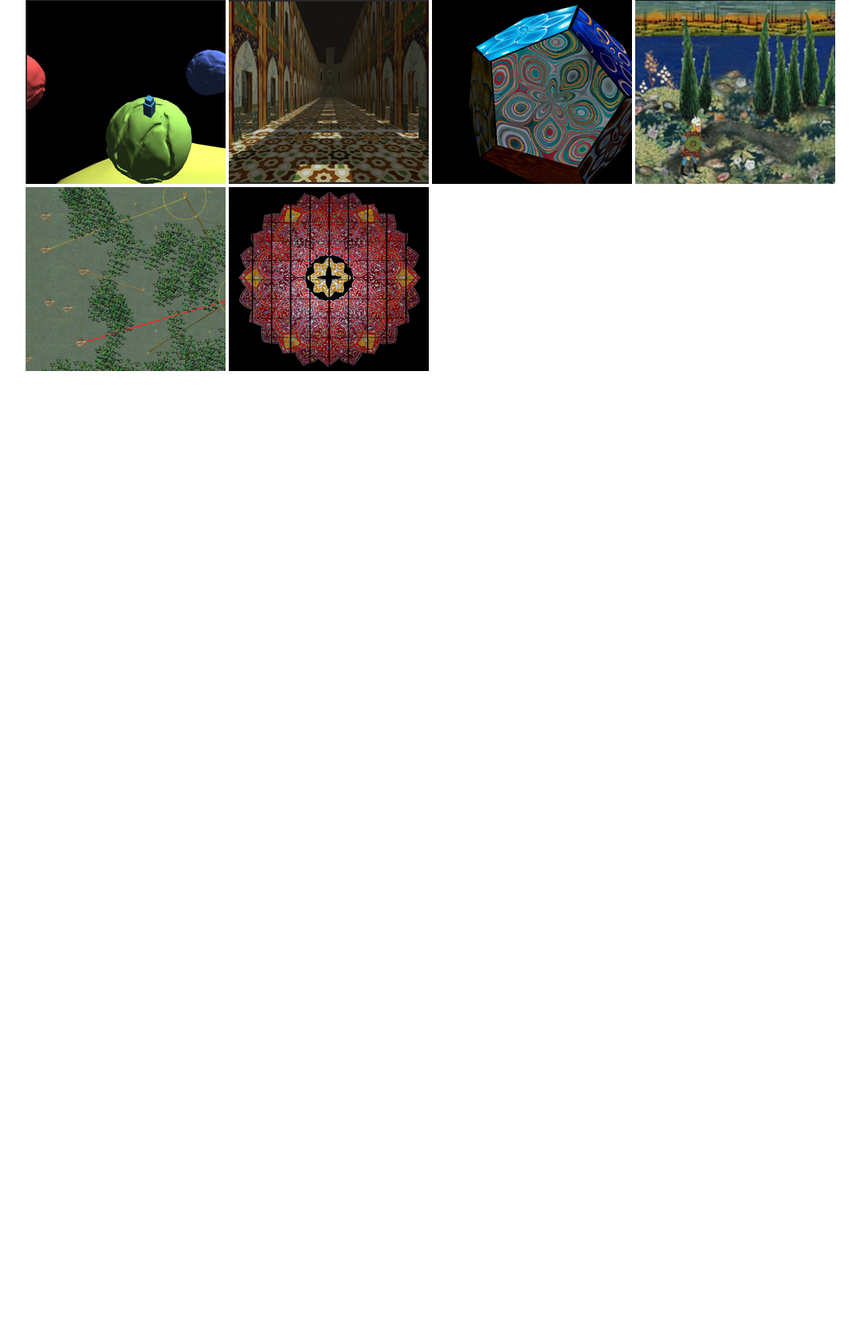
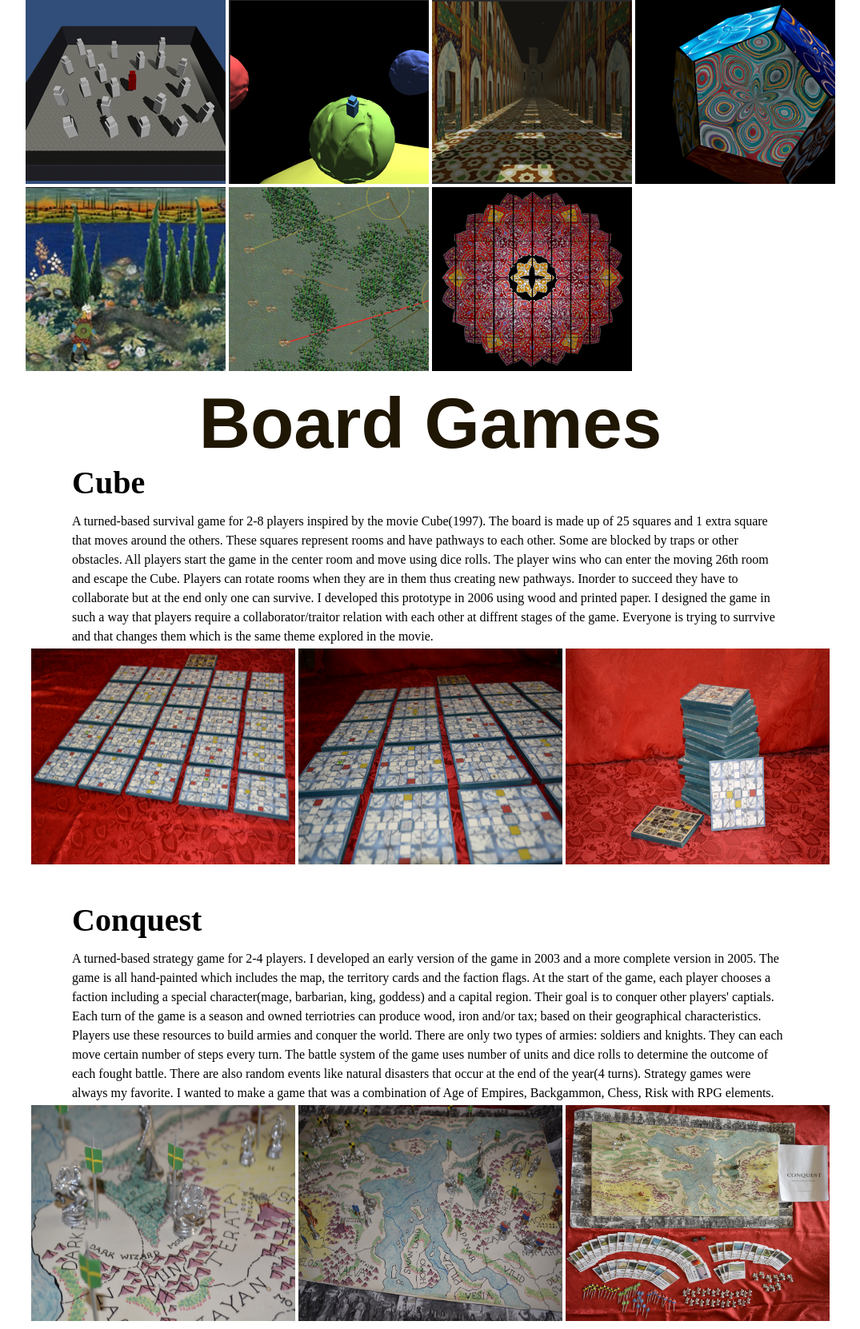
Before and after one commit to muadibbm/muadibbm.github.com, a plain HTML site: page index.html in a window 1280 px wide. Shown: the part 704-2366 px from the top of the page at 80% size, without its empty margins (102-1177 px from the left). Before the commit the page ends 1182 px from the top, so only its background shows below. Drawn offline with Linux system fonts and the light colour scheme.

Commit message:
added board games and Gloops

```diff
--- a/index.html
+++ b/index.html
@@ -37,6 +37,9 @@ Released   : 20081009
 		<table>
 			<tr>
 				<td>
+					<a href="https://play.google.com/store/apps/details?id=com.GriffinGames.GloopsTheGreatFall&hl=en" target="blank" style="text-decoration:none"><div class="pic" style="background-image:url(gloops.jpg)"><div class="text"><h2>Gloops</h2><h3>A simple physics-based arcade game for mobile</h3></div></div></a>
+				</td>
+				<td>
 					<a href="http://waragentgame.com/" target="blank" style="text-decoration:none"><div class="pic" style="background-image:url(agent.jpg)"><div class="text"><h2>War Agent</h2><h3>A mobile game that explores the world of war profiteering</h3></div></div></a>
 				</td>
 				<td>
@@ -45,11 +48,11 @@ Released   : 20081009
 				<td>
 					<a href="Grasslands.html" target="blank" style="text-decoration:none"><div class="pic" style="background-image:url(grasslands.png)"><div class="text"><h2>Grasslands</h2><h3>A first person prototype set in a mysterious universe known as the grasslands</h3></div></div></a>
 				</td>
+			</tr>
+			<tr>
 				<td>
 					<a href="IndieSpeedRun2013.html" target="blank" style="text-decoration:none"><div class="pic" style="background-image:url(BeatEmAds.png)"><div class="text"><h2>Beat'em Ads</h2><h3>A 2D platformer about Pop-up ads made in 48 hours for Indie Speed Run 2013</h3></div></div></a>
 				</td>
-			</tr>
-			<tr>
 				<td>
 					<a href="http://shine2013.github.io/" target="blank" style="text-decoration:none"><div class="pic" style="background-image:url(Shine.png)"><div class="text"><h2>Shine</h2><h3>A sensory gameplay experience about what it means to traverse the dangers of darkness alone developed at Academia summer school by Ubisoft</h3></div></div></a>
 				</td>
@@ -59,11 +62,11 @@ Released   : 20081009
 				<td>
 					<a href="http://player.vimeo.com/video/88797560" target="blank" style="text-decoration:none"><div class="pic" style="background-image:url(Orbitz.png)"><div class="text"><h2>Orbitz</h2><h3>A real-time strategy game set in a galaxy torn apart by an ancient war</h3></div></div></a>
 				</td>
+			</tr>
+			<tr>
 				<td>
 					<a href="Experiment.html" target="blank" style="text-decoration:none"><div class="pic" style="background-image:url(TheExperiment.png)"><div class="text"><h2>Untitled</h2><h3>A prototype of reactive AI behaviors</h3></div></div></a>
 				</td>
-			</tr>
-			<tr>
 				<td>
 					<a href="Gravity.html" target="blank" style="text-decoration:none"><div class="pic" style="background-image:url(gravity.png)"><div class="text"><h2>Untitled</h2><h3>A prototype of gravitational behaviour of planets</h3></div></div></a>
 				</td>
@@ -73,11 +76,11 @@ Released   : 20081009
 				<td>
 					<a href="dodecahedron kaleidoscope.html" target="blank" style="text-decoration:none"><div class="pic" style="background-image:url(kaleidoscope.png)"><div class="text"><h2>Kaleidoscope</h2><h3>A dodecahedron kaleidoscope prototype</h3></div></div></a>
 				</td>
+			</tr>
+			<tr>
 				<td>
 					<a href="http://player.vimeo.com/video/88798276" target="blank" style="text-decoration:none"><div class="pic" style="background-image:url(KokPrototype.png)"><div class="text"><h2>Untitled</h2><h3>A game prototype using persian miniature paintings</h3></div></div></a>
 				</td>
-			</tr>
-			<tr>
 				<td>
 					<a href="http://cs.mcgill.ca/~mdehda/Xrpg/index.html" target="blank" style="text-decoration:none"><div class="pic" style="background-image:url(biomap.png)"><div class="text"><h2>Untitled</h2><h3>A tower-defense game prototype that helps solve subgraph isomorphism problem</h3></div></div></a>
 				</td>
@@ -86,20 +89,50 @@ Released   : 20081009
 				</td>
 		</table>
 		</div>
-		<!--
-		<div>
-		<table border="0" class="gameText">
-		<tr>
-		<td>play an environmentally-unfriendly game<br>Disclaimer: Burning trees should only<br>be done in an virtual environment</td>
-		<td><pre>         </pre></td>
-		<td>
-		<a href="http://cliqparty.com/pyro" target="blank">Pyro</a></td>
-		<td></td>
-		</tr>
-		</table>
-		</div>-->
-		<br>
+		<br><h1 style="font-size:89px">Board Games</h1></br>
+		<div class="mainText">
+		<h6 style="font-size:40px">Cube</h6>
+				<p style><br>A turned-based survival game for 2-8 players inspired by the movie Cube(1997).
+				The board is made up of 25 squares and 1 extra square that moves around the others. These
+				squares represent rooms and have pathways to each other. Some are blocked by traps or other
+				obstacles. All players start the game in the center room and move using dice rolls.
+				The player wins who can enter the moving 26th room and escape the Cube. Players can
+				rotate rooms when they are in them thus creating new pathways.
+				Inorder to succeed they have to collaborate but at the end only one can survive.
+				I developed this prototype in 2006 using wood and printed paper. I designed the game in such a way that
+				players require a collaborator/traitor relation with each other at diffrent stages of the game.
+				Everyone is trying to surrvive and that changes them which is the same theme explored in the movie.</p>
+		<table>
+			<tr>
+				<td><img src="boardgames/Cube1.jpg" style="width:330px;height:270px"></td>
+				<td><img src="boardgames/Cube2.jpg" style="width:330px;height:270px"></td>
+				<td><img src="boardgames/Cube3.jpg" style="width:330px;height:270px"></td>
+			</tr>
+		<table>
+		<br></br>
+		<h6 style="font-size:40px">Conquest</h6>
+				<p style><br>A turned-based strategy game for 2-4 players. I developed an early version of
+				the game in 2003 and a more complete version in 2005. The game is all hand-painted which
+				includes the map, the territory cards and the faction flags. At the start of the game, each player
+				chooses a faction including a special character(mage, barbarian, king, goddess) and a capital region.
+				Their goal is to conquer other players' captials.
+				Each turn of the game is a season and owned terriotries can produce wood, iron and/or tax; based
+				on their geographical characteristics. Players use these resources to build armies and conquer the
+				world. There are only two types of armies: soldiers and knights. They can each move certain number of steps
+				every turn. The battle system of the game uses number of units and dice rolls to determine the outcome of each
+				fought battle.
+				There are also random events like natural disasters that occur at the end of the year(4 turns).
+				Strategy games were always my favorite. I wanted to make a game that was a combination of
+				Age of Empires, Backgammon, Chess, Risk with RPG elements.</p>
+		<table>
+			<tr>
+				<td><img src="boardgames/Conquest1.jpg" style="width:330px;height:270px"></td>
+				<td><img src="boardgames/Conquest2.jpg" style="width:330px;height:270px"></td>
+				<td><img src="boardgames/Conquest3.jpg" style="width:330px;height:270px"></td>
+			</tr>
+		<table>
 		</div>
-
+		</div>
+		</div>
 </body>
 </html>
--- a/style.css
+++ b/style.css
@@ -1,53 +1,5 @@
 /* A Free Design by Bryant Smith (bryantsmith.com) */
 
-.animation {
-    width: 50px;
-    height: 72px;
-    background-image: url(deeve.png);
-
-    -webkit-animation: play .8s steps(10) infinite;
-       -moz-animation: play .8s steps(10) infinite;
-        -ms-animation: play .8s steps(10) infinite;
-         -o-animation: play .8s steps(10) infinite;
-            animation: play .8s steps(10) infinite;
-}
-
-@-webkit-keyframes play {
-   from { background-position:    0px; }
-     to { background-position: -500px; }
-}
-
-@-moz-keyframes play {
-   from { background-position:    0px; }
-     to { background-position: -500px; }
-}
-
-@-ms-keyframes play {
-   from { background-position:    0px; }
-     to { background-position: -500px; }
-}
-
-@-o-keyframes play {
-   from { background-position:    0px; }
-     to { background-position: -500px; }
-}
-
-@keyframes play {
-   from { background-position:    0px; }
-     to { background-position: -500px; }
-}
-
-
-body {
-	margin: 0;
-	padding: 0;
-	text-align: left;
-	font-family: "roland";
-	background-color: #FFFFFF;
-	/*background-image:url(starBG3.png);
-	background-repeat: repeat-x;
-	background-attachment:local;*/
-}
 *
 {
   margin: 0 auto 0 auto;
@@ -211,13 +163,20 @@ margin-left:5%;
 margin-right:5%;
 }
 
+.mainText
+{
+font-size:16px;
+line-height:24px;
+text-align:center;
+margin-left:80px;
+margin-right:80px;
+}
+
 .contactText
 {
 font-size:15px;
 line-height:24px;
 text-align:center;
-/*margin-left:13px;
-margin-right:13px;*/
 }
 
 .gameText
@@ -225,8 +184,6 @@ margin-right:13px;*/
 font-size:18px;
 line-height:20px;
 text-align:center;
-/*margin-left:71px;
-margin-right:15px;*/
 }
 
 h4 {
@@ -263,7 +220,16 @@ text-align:center;
 	filter: alpha(opacity=10);
 }
 
-html, body {
-text-align: center;
+html {
+    margin: auto;
 }
-p {text-align: left;}
+
+body
+{
+    text-align:center;
+	font-family: "roland";
+	background-color: #FFFFFF;
+}
+p, h6 {text-align: left;
+	margin-left:10%;
+	margin-right:10%;}
```
Also changed, not shown: about.html (+0 -1 lines), resources.html (+1 -0 lines), boardgames/Conquest1.JPG (added), boardgames/Conquest2.JPG (added), boardgames/Conquest3.JPG (added), boardgames/Cube1.JPG (added), boardgames/Cube2.JPG (added), boardgames/Cube3.JPG (added), gloops.jpg (added).
